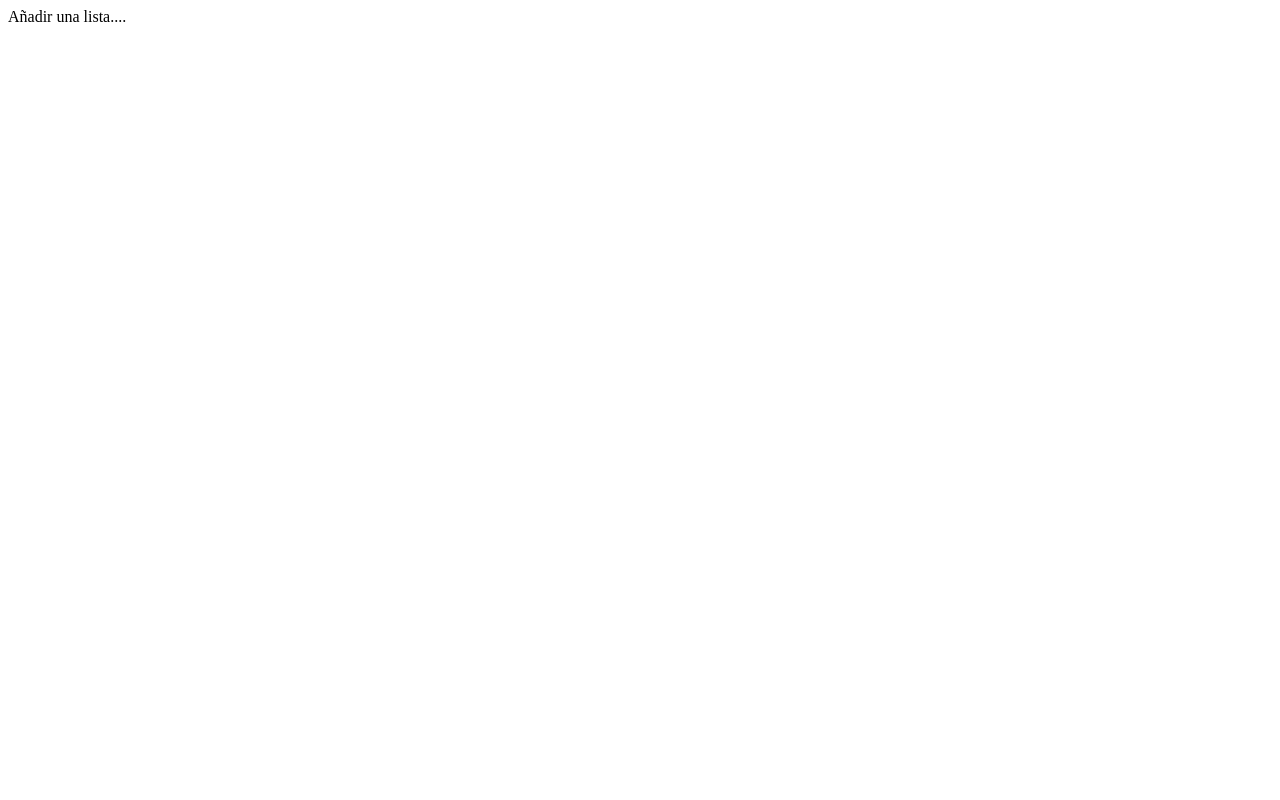
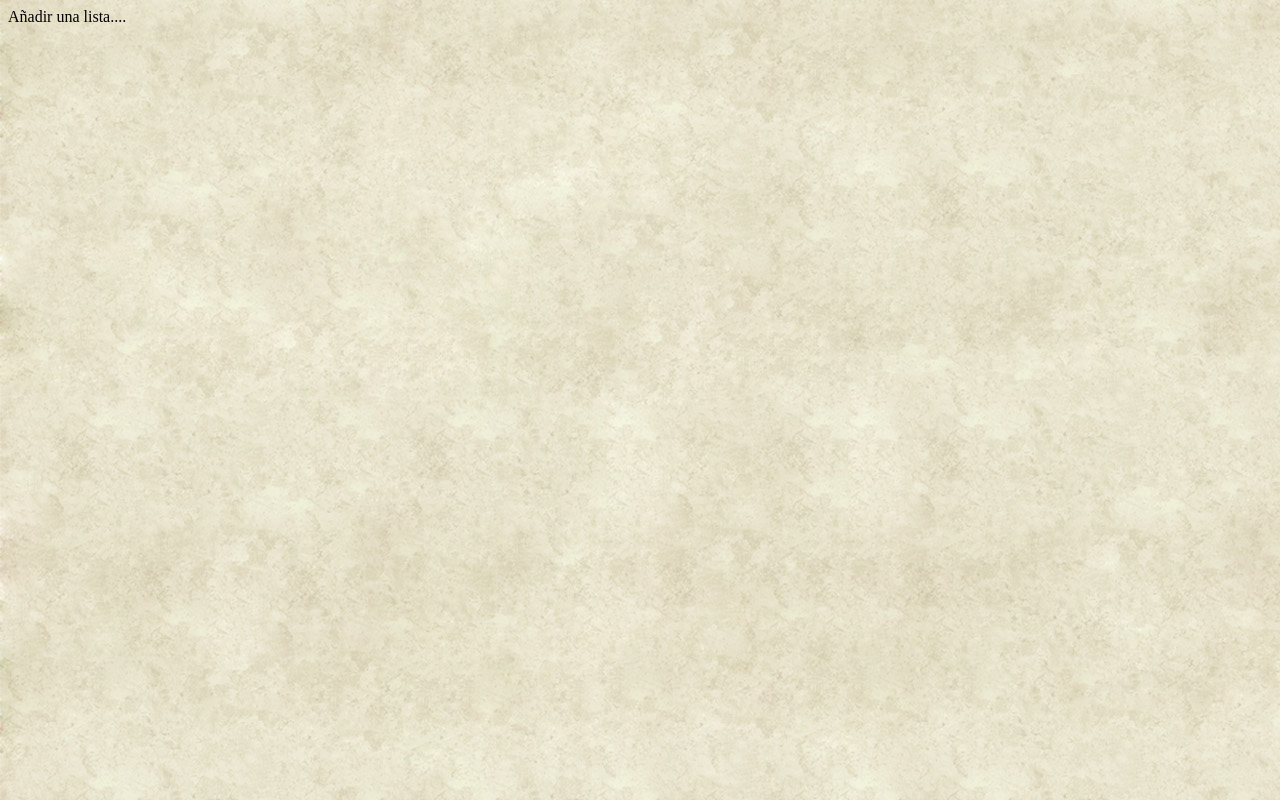
Before and after one commit to Jazmmine/demotrello, a plain HTML site: page index.html in a window 1280 px wide. Drawn offline with Linux system fonts and the light colour scheme.

```diff
--- a/css/main.css
+++ b/css/main.css
@@ -1,3 +1,8 @@
+body{
+	background-image:url("../fondo.jpg");
+
+}
+
 #oculto{
 	display: none;
 	position: relative;
```
Also changed, not shown: fondo.jpg (added).
